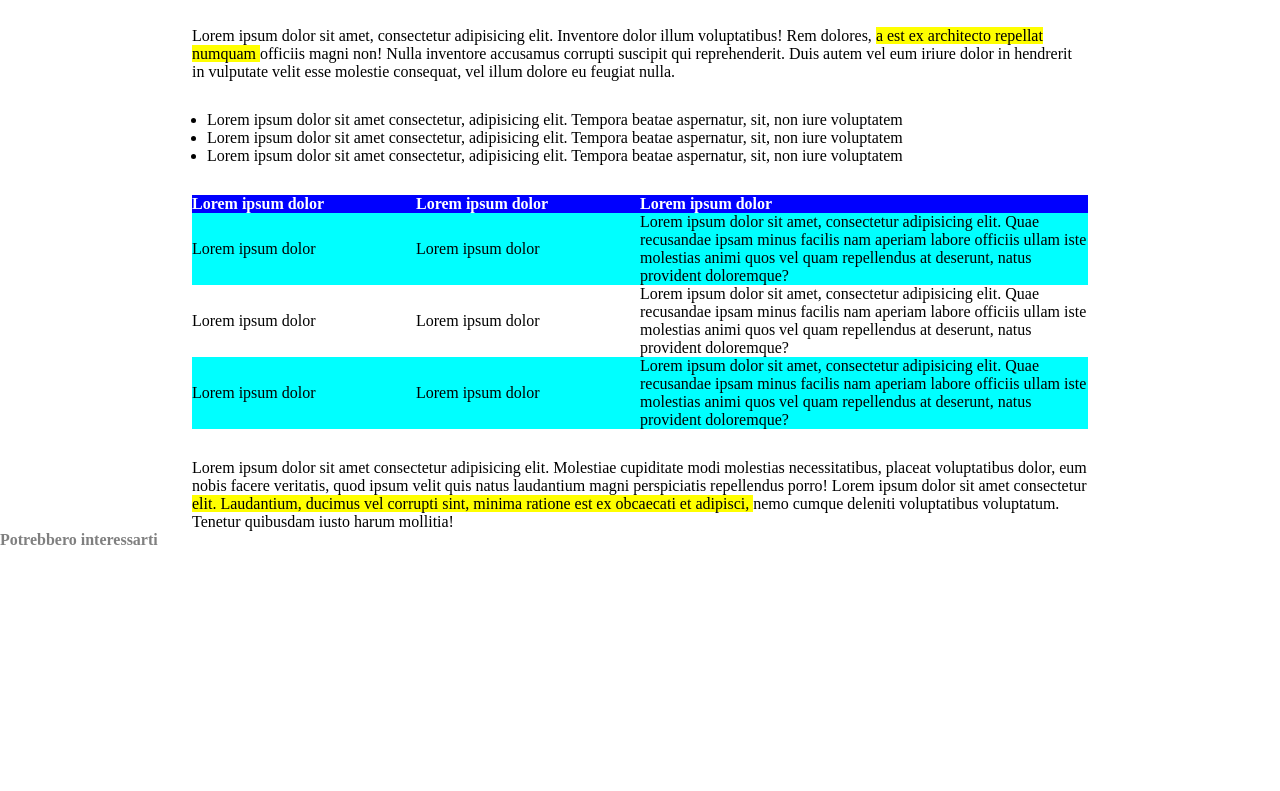
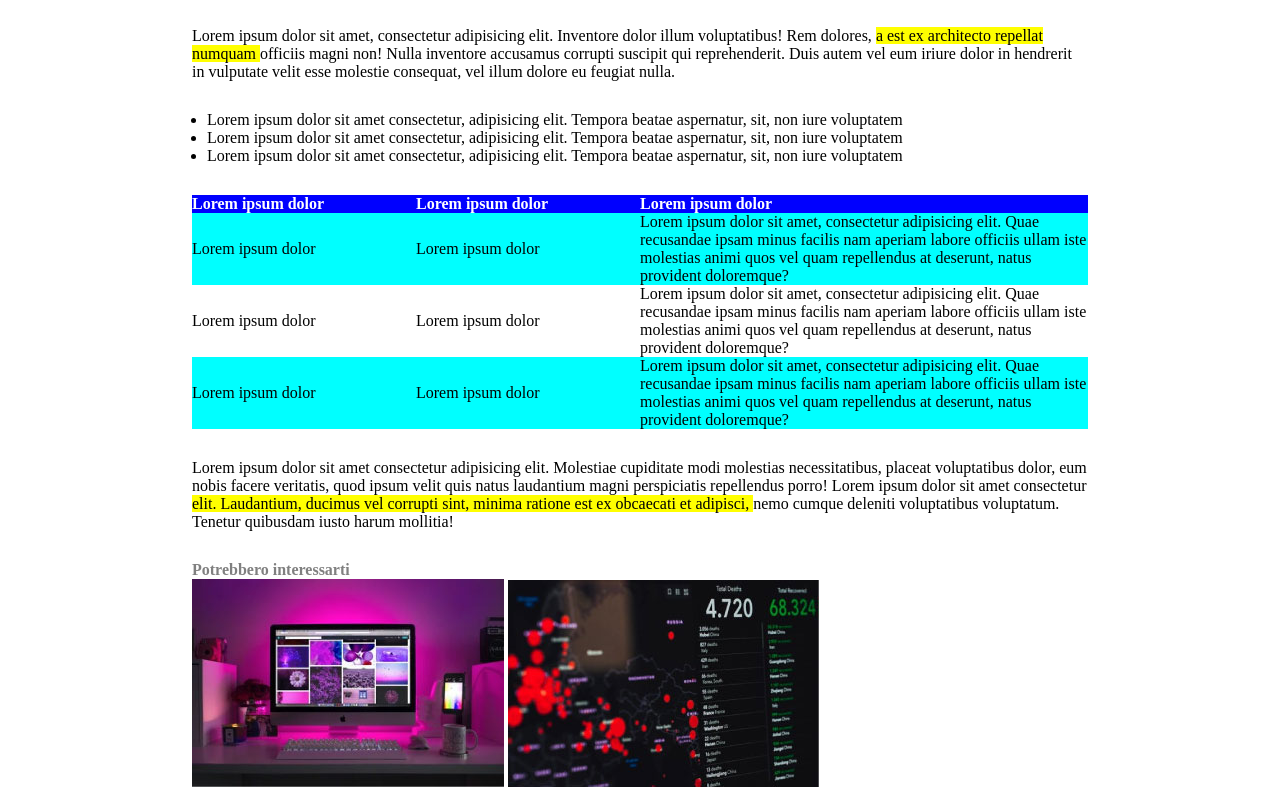
Before and after one commit to Maino24/html-css-booleaner, a plain HTML site: page index.html in a window 1280 px wide. Shown: the part 987-1778 px from the top of the page. Before the commit the page ends 1536 px from the top, so only its background shows below. Drawn offline with Linux system fonts and the light colour scheme.

Commit message:
immagini-finali

```diff
--- a/css/style.css
+++ b/css/style.css
@@ -74,3 +74,9 @@ thead{
 h4{
     color:grey;
 }
+
+footer{
+    width: 70%;
+    margin:auto;
+    padding-top: 30px;
+}
--- a/index.html
+++ b/index.html
@@ -70,6 +70,10 @@
 
 <footer>
     <h4>Potrebbero interessarti</h4>
+
+    <img src="img/monitor.jpg" alt="immaginemonitor">
+    <img src="img/graph.jpg" alt="immaginegrafico">
+
 </footer>
 
 </body>
```
